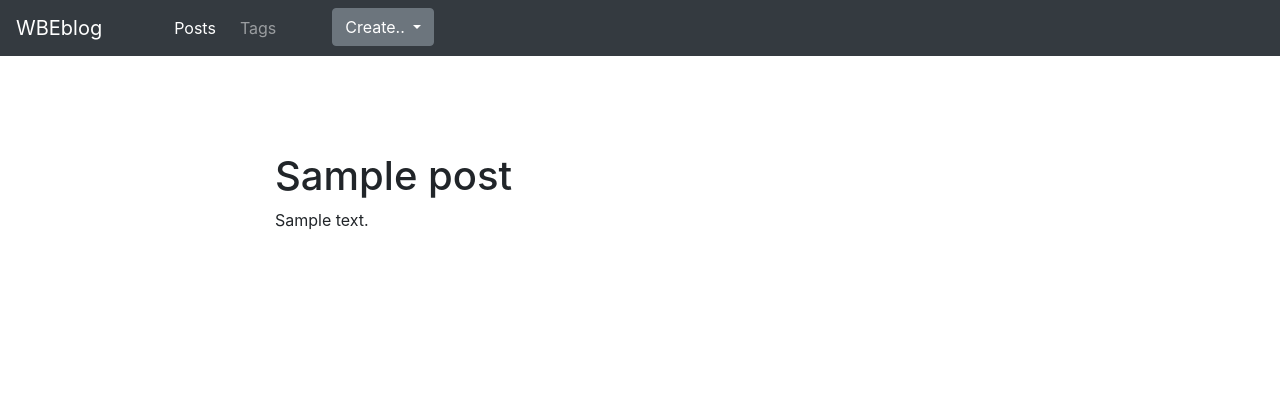
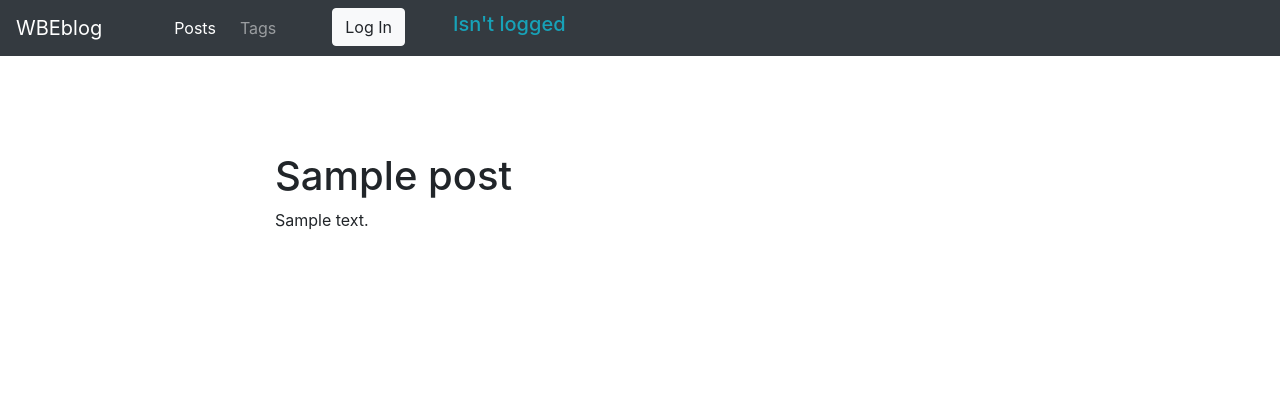
Before and after one commit to obabiy/DjangoRestBlog, a Django app: template blog/templates/blog/post_details.html in a window 1280 px wide. Shown: the top 420 px of the page. Run offline with Django 3.2, Linux system fonts and the light colour scheme; the template is opened without the code that fills it: most values are stand-ins (such as "Sample title", 1, 10 or a date in 2020); some libraries are stand-ins or nearby versions.

Commit message:
Added authentication (superUser). Only authenticated user can create/update/delete posts and tags.

```diff
--- a/blog/views.py
+++ b/blog/views.py
@@ -8,6 +8,7 @@ from django.urls import reverse
 from .models import Post, Tag
 from .utils import *
 from .forms import TagForm, PostForm
+
 
 # Create your views here.
 
@@ -53,7 +54,7 @@ class PostUpdate(ObjectUpdateMixin, View):
 class PostDelete(ObjectDeleteMixin, View):
     model = Post
     template = 'blog/post_delete_form.html'
-    redirect_url = 'posts_list_url'
+    redirect_url = 'posts _list_url'
 
 class TagDetail(ObjectDetailMixin, View):
     model = Tag
--- a/templates/base.html
+++ b/templates/base.html
@@ -32,7 +32,7 @@
           <li class="nav-item ml-2">
             <a class="nav-link" href="{% url 'tags_list_url' %}">Tags</a>
           </li>
-
+            {% if request.user.is_authenticated %}
             <li class="nav-item ml-5">
                 <div class="dropdown">
                     <a class="btn btn-secondary dropdown-toggle" href="#" role="button" id="dropdownMenuLink" data-toggle="dropdown" aria-haspopup="true" aria-expanded="false">
@@ -45,6 +45,26 @@
                 </div>
                 </div>
             </li>
+            {% endif %}
+
+
+          <li class="nav-item">
+              {% if request.user.is_authenticated %}
+                    <a href="/admin" class="btn btn-light ml-5">Log Out</a>
+                {% endif %}
+                {% if not request.user.is_authenticated %}
+                    <a href="/admin" class="btn btn-light ml-5">Log In</a>
+                {% endif %}
+          </li>
+            <li class="nav-item ml-5 mt-1">
+                {% if request.user.is_authenticated %}
+                    <h5 class="text-info">Is logged</h5>
+                {% endif %}
+                {% if not request.user.is_authenticated %}
+                    <h5 class="text-info">Isn't logged</h5>
+                {% endif %}
+            </li>
+
         </ul>
 <!--        <form class="form-inline my-2 my-lg-0">-->
 <!--          <input class="form-control mr-sm-2" type="search" placeholder="Search" aria-label="Search">-->
@@ -64,14 +84,15 @@
         </div>
     </div>
 
+    {% if request.user.is_authenticated %}
     <div class="admin-panel align-items-center">
         <a href="/admin" class="btn btn-outline-info">Admin</a>
-
         {% block admin-panel %}
 
         {% endblock %}
+    </div>
+    {% endif %}
 
-    </div>
 
 </body>
 </html>
```
Lines whose indentation alone changed are shown as unchanged.
